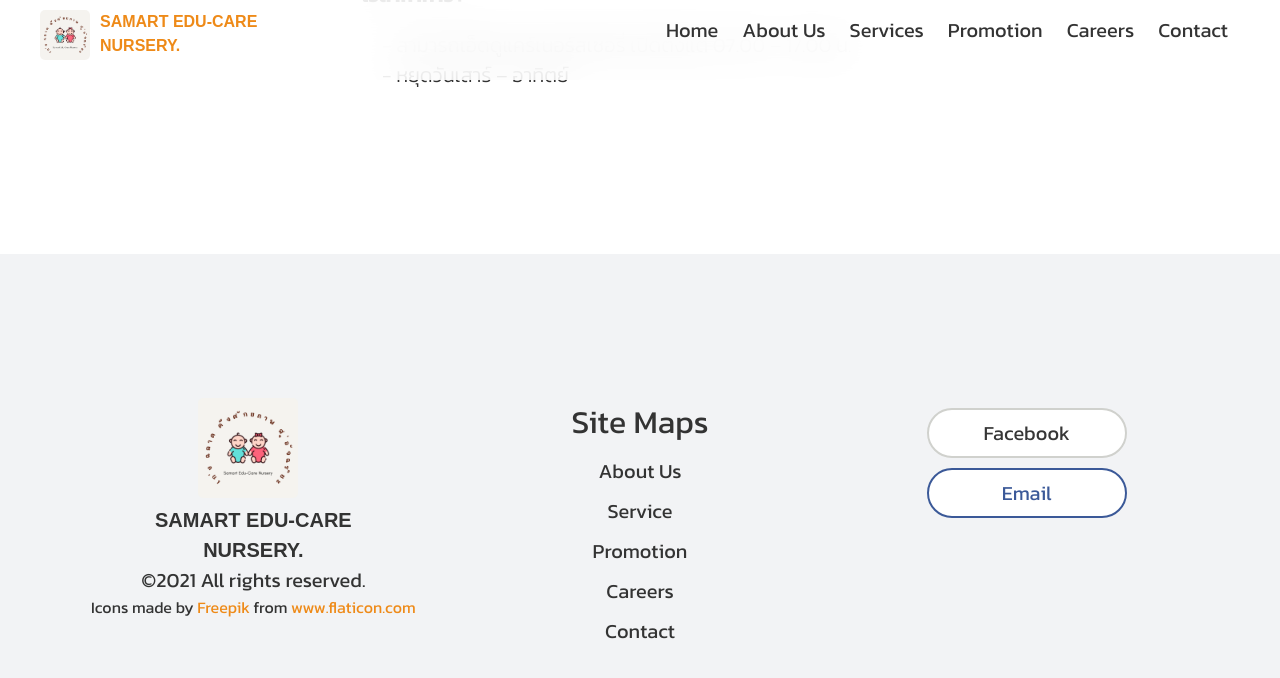
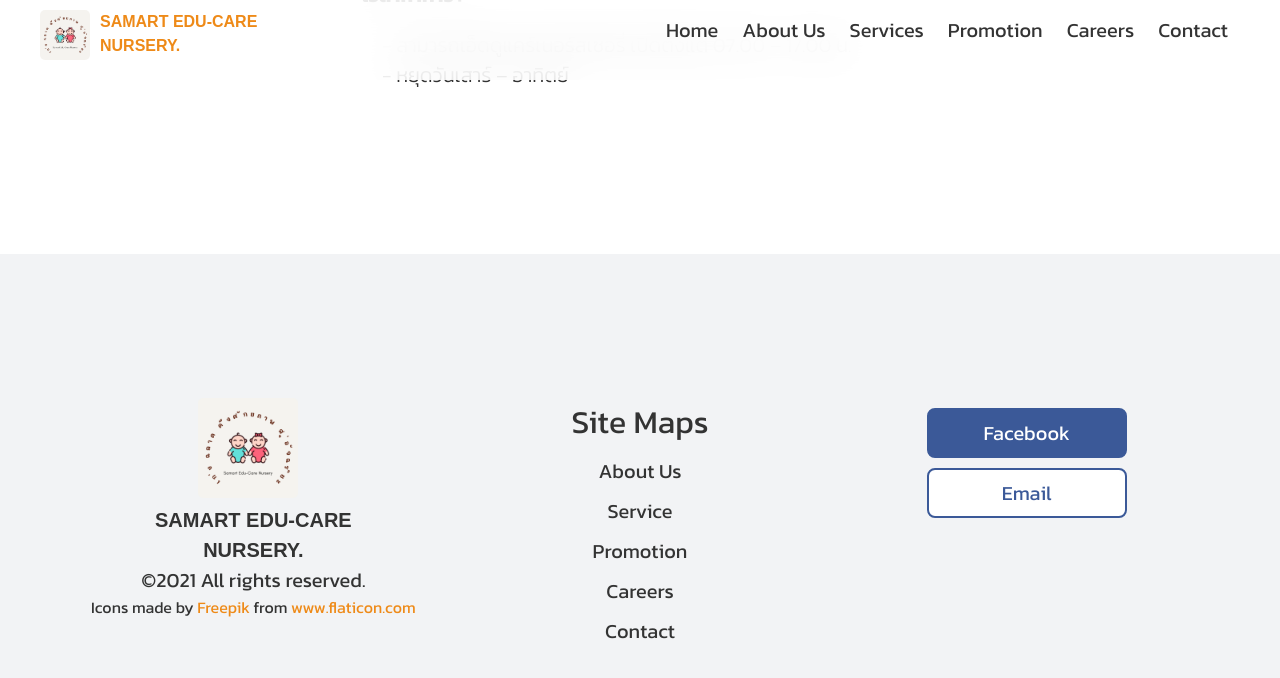
Before and after one commit to handtevada/samart-web-app, a Next.js app: page /service in a window 1280 px wide. In both pictures the pointer is over the button "Facebook". Shown: the part 966-1644 px from the top of the page. Built offline with nearby package versions, Linux system fonts and the light colour scheme; a web font is replaced by a local one.

Commit message:
refactor(git workflow): Add workflow build & Modify button style

```diff
--- a/assets/styles/components/home.scss
+++ b/assets/styles/components/home.scss
@@ -68,5 +68,11 @@
   background-color: #fff;
   border: 2px solid #3b5998;
   color: #3b5998;
-  border-radius: 30px;
+  border-radius: 8px;
 }
+
+.sm-button-fb:hover {
+  background-color: #3b5998;
+  color: #fff;
+  border: 2px solid #3b5998;
+}
```
Also changed, not shown: pages/index.js (+3 -5 lines), firebase.json (added), 2 other files (tests, documents, lock files or other folders).
